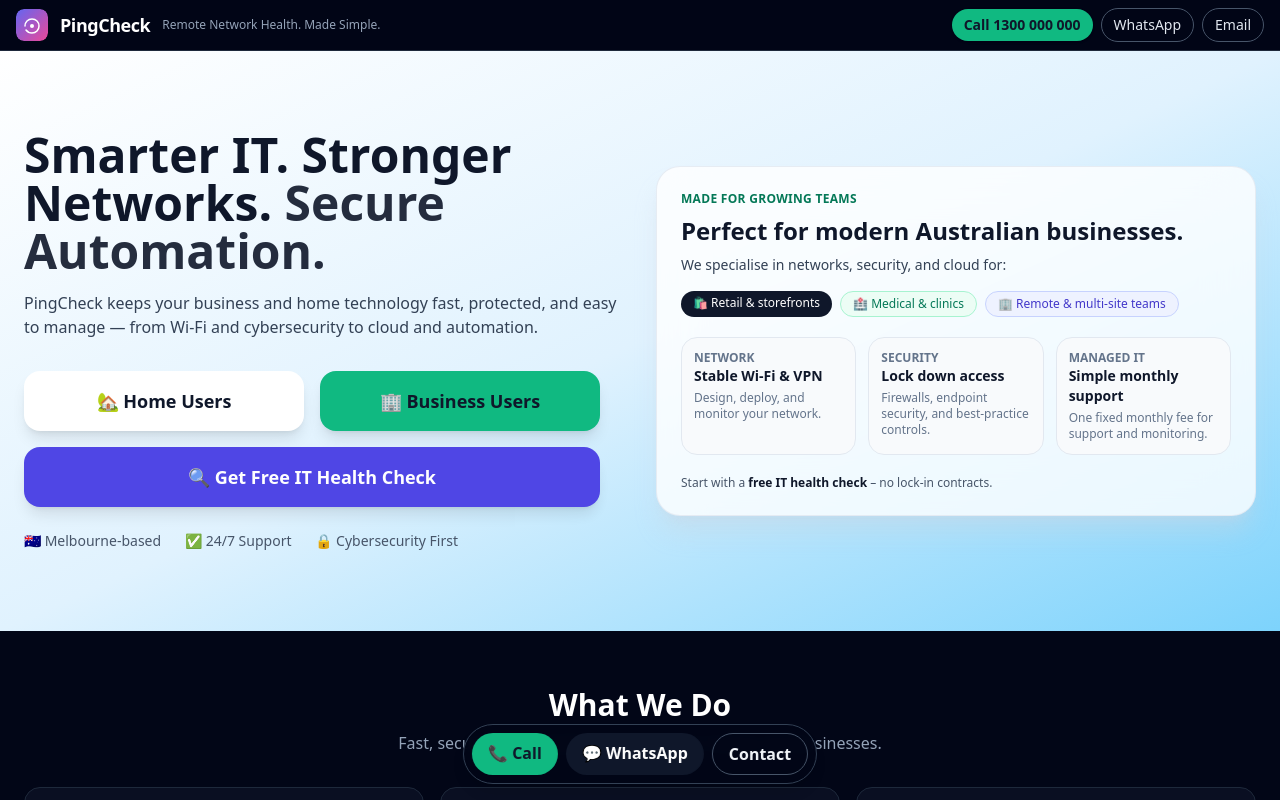
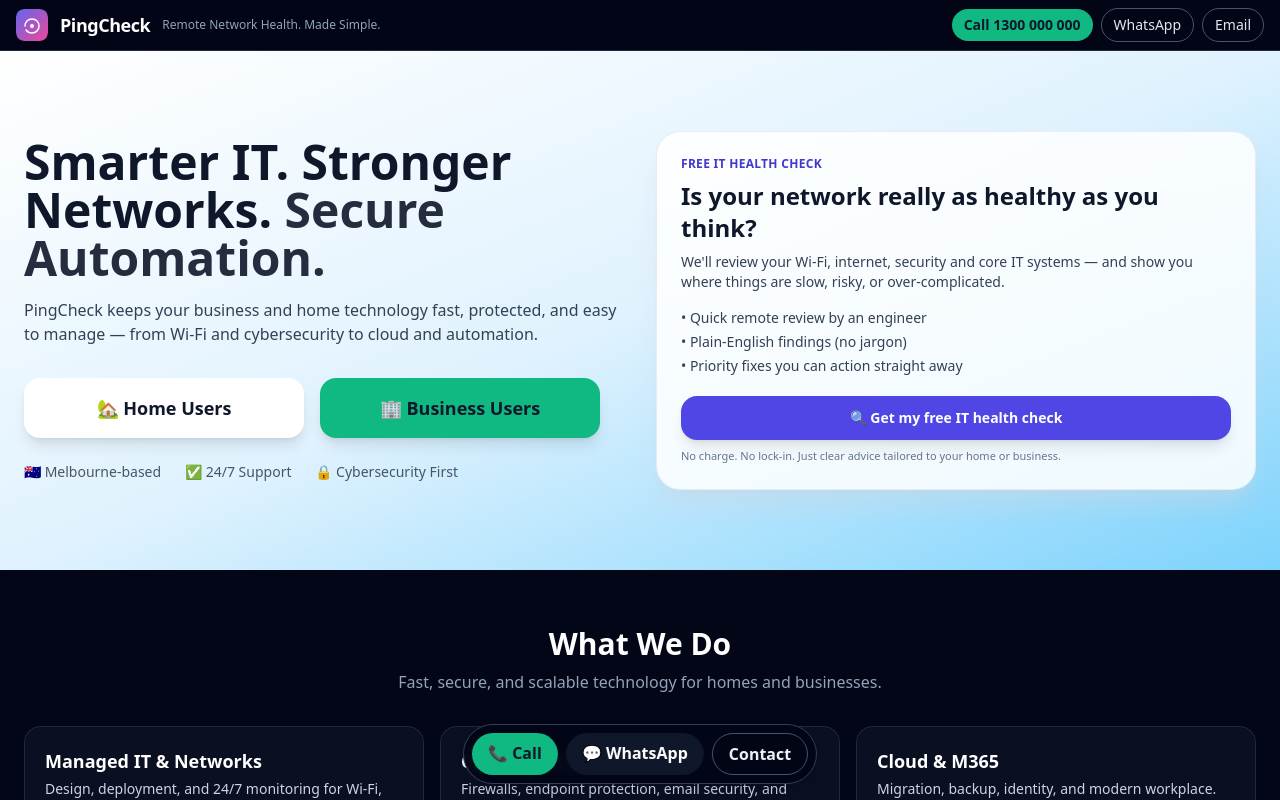
Before and after one commit to Code00700/pingcheck-site, a React (Vite) app: page / in a window 1280 px wide. Shown: the top 800 px of the page. Built offline with nearby package versions, Linux system fonts and the light colour scheme.

Commit message:
Update PingCheckLanding.jsx

```diff
--- a/src/PingCheckLanding.jsx
+++ b/src/PingCheckLanding.jsx
@@ -109,14 +109,6 @@ export default function PingCheckLanding() {
               >
                 🏢 Business Users
               </a>
-
-              {/* Get Free IT Health Check – spans both columns on desktop */}
-              <a
-                href="#contact"
-                className="md:col-span-2 rounded-2xl bg-indigo-600 px-8 py-4 text-center font-bold text-white shadow-lg hover:shadow-xl hover:-translate-y-0.5 transition text-lg animate-pulse"
-              >
-                🔍 Get Free IT Health Check
-              </a>
             </div>
 
             <div className="mt-6 flex flex-wrap items-center gap-6 text-sm text-slate-600">
@@ -126,75 +118,37 @@ export default function PingCheckLanding() {
             </div>
           </div>
 
-          {/* RIGHT SIDE: SALES HIGHLIGHTS – light, blended with hero */}
+          {/* RIGHT SIDE: Free IT Health Check focus */}
           <div>
-            <div className="rounded-3xl border border-slate-200/80 bg-white/80 text-slate-900 shadow-xl shadow-slate-300/40 backdrop-blur-xl p-6">
-              <p className="text-xs font-semibold uppercase tracking-wide text-emerald-700">
-                Made for growing teams
+            <div className="rounded-3xl border border-slate-200/80 bg-white/85 text-slate-900 shadow-xl shadow-slate-300/40 backdrop-blur-xl p-6">
+              <p className="text-xs font-semibold uppercase tracking-wide text-indigo-700">
+                Free IT Health Check
               </p>
               <h2 className="mt-2 text-2xl font-bold">
-                Perfect for modern Australian businesses.
+                Is your network really as healthy as you think?
               </h2>
               <p className="mt-2 text-sm text-slate-700">
-                We specialise in networks, security, and cloud for:
+                We&apos;ll review your Wi-Fi, internet, security and core IT
+                systems — and show you where things are slow, risky, or
+                over-complicated.
               </p>
 
-              <div className="mt-4 flex flex-wrap gap-2 text-xs font-medium">
-                <span className="rounded-full bg-slate-900 text-white px-3 py-1">
-                  🛍 Retail & storefronts
-                </span>
-                <span className="rounded-full bg-emerald-50 text-emerald-700 px-3 py-1 border border-emerald-200">
-                  🏥 Medical & clinics
-                </span>
-                <span className="rounded-full bg-indigo-50 text-indigo-700 px-3 py-1 border border-indigo-200">
-                  🏢 Remote & multi-site teams
-                </span>
-              </div>
+              <ul className="mt-4 space-y-1 text-sm text-slate-700">
+                <li>• Quick remote review by an engineer</li>
+                <li>• Plain-English findings (no jargon)</li>
+                <li>• Priority fixes you can action straight away</li>
+              </ul>
 
-              <div className="mt-5 grid grid-cols-1 sm:grid-cols-3 gap-3 text-sm">
-                <div className="rounded-2xl bg-slate-50 border border-slate-200 p-3">
-                  <div className="text-xs font-semibold text-slate-500">
-                    NETWORK
-                  </div>
-                  <div className="text-sm font-bold text-slate-900">
-                    Stable Wi-Fi & VPN
-                  </div>
-                  <p className="mt-1 text-xs text-slate-500">
-                    Design, deploy, and monitor your network.
-                  </p>
-                </div>
+              <a
+                href="#contact"
+                className="mt-5 inline-flex w-full items-center justify-center rounded-2xl bg-indigo-600 px-6 py-3 text-center text-sm font-semibold text-white shadow-lg hover:shadow-xl hover:-translate-y-0.5 transition"
+              >
+                🔍 Get my free IT health check
+              </a>
 
-                <div className="rounded-2xl bg-slate-50 border border-slate-200 p-3">
-                  <div className="text-xs font-semibold text-slate-500">
-                    SECURITY
-                  </div>
-                  <div className="text-sm font-bold text-slate-900">
-                    Lock down access
-                  </div>
-                  <p className="mt-1 text-xs text-slate-500">
-                    Firewalls, endpoint security, and best-practice controls.
-                  </p>
-                </div>
-
-                <div className="rounded-2xl bg-slate-50 border border-slate-200 p-3">
-                  <div className="text-xs font-semibold text-slate-500">
-                    MANAGED IT
-                  </div>
-                  <div className="text-sm font-bold text-slate-900">
-                    Simple monthly support
-                  </div>
-                  <p className="mt-1 text-xs text-slate-500">
-                    One fixed monthly fee for support and monitoring.
-                  </p>
-                </div>
-              </div>
-
-              <p className="mt-5 text-xs text-slate-600">
-                Start with a{" "}
-                <span className="font-semibold text-slate-900">
-                  free IT health check
-                </span>{" "}
-                – no lock-in contracts.
+              <p className="mt-2 text-[11px] text-slate-500">
+                No charge. No lock-in. Just clear advice tailored to your home
+                or business.
               </p>
             </div>
           </div>
@@ -253,7 +207,7 @@ export default function PingCheckLanding() {
           <h3 className="text-center text-2xl font-bold text-white">
             What our clients say
           </h3>
-          <div className="mt-6 grid gap-4 md:grid-cols-3">
+        <div className="mt-6 grid gap-4 md:grid-cols-3">
             {[
               {
                 q: "PingCheck stabilised our Wi-Fi and secured our endpoints in one week.",
```
